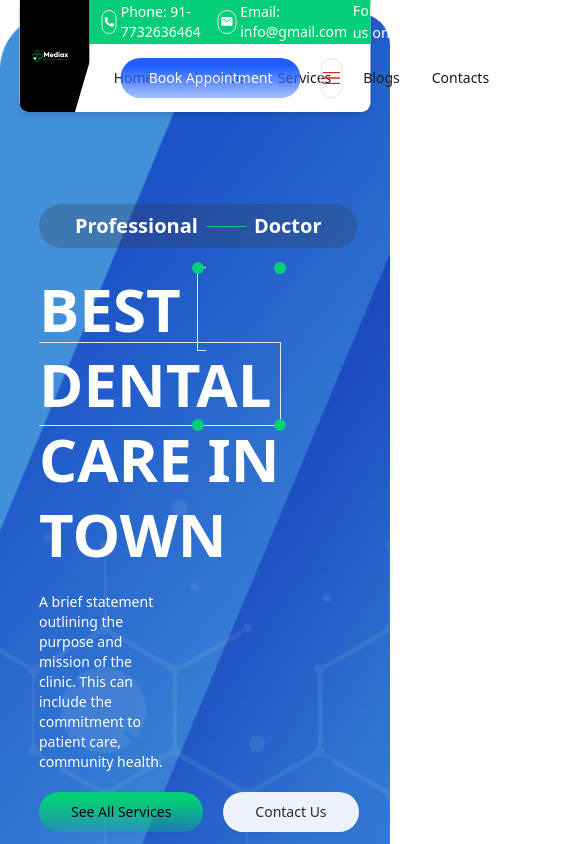
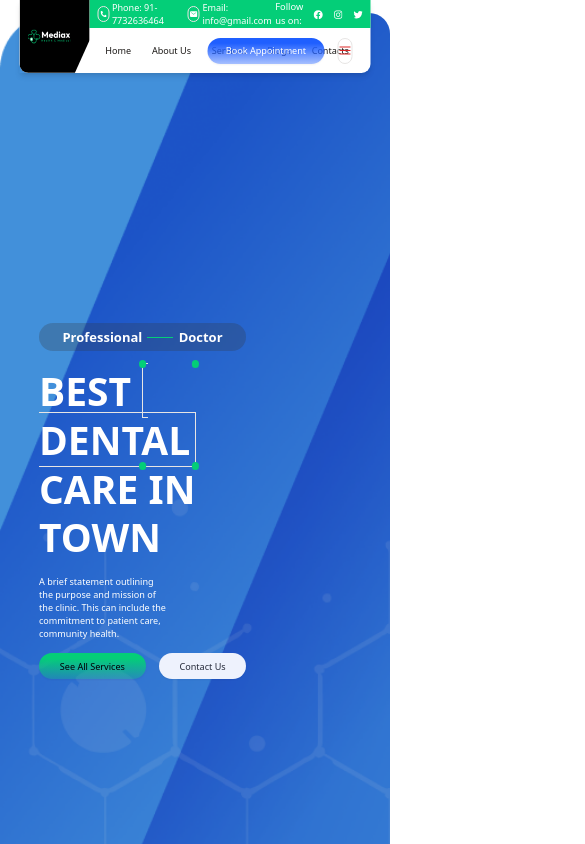
Before and after one commit to Aryan9901/doctor_appointment_app, a React (Vite) app in the folder doctor_appointment/: page / in a window 390 px wide. Shown: the top 844 px of the page, 585 px wide, since content can reach past the window. Built offline with nearby package versions, Linux system fonts and the light colour scheme; the HTML template or start-up script is replaced by a standard one.

Commit message:
setting font size to media

```diff
--- a/doctor_appointment/package.json
+++ b/doctor_appointment/package.json
@@ -11,6 +11,7 @@
 	},
 	"dependencies": {
 		"@radix-ui/react-aspect-ratio": "^1.0.3",
+		"@radix-ui/react-dialog": "^1.0.5",
 		"@radix-ui/react-icons": "^1.3.0",
 		"@radix-ui/react-label": "^2.0.2",
 		"@radix-ui/react-progress": "^1.0.3",
--- a/doctor_appointment/src/index.css
+++ b/doctor_appointment/src/index.css
@@ -102,3 +102,14 @@
 .photo-item:hover > div {
 	opacity: 1;
 }
+
+@media screen and (max-width: 1000px) {
+	html {
+		font-size: 80%;
+	}
+}
+@media screen and (max-width: 830px) {
+	html {
+		font-size: 65%;
+	}
+}
```
Also changed, not shown: 1 other file (tests, documents, lock files or other folders).
